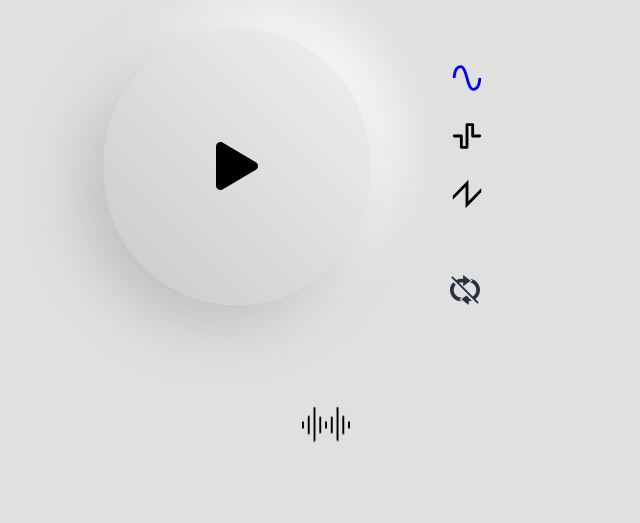
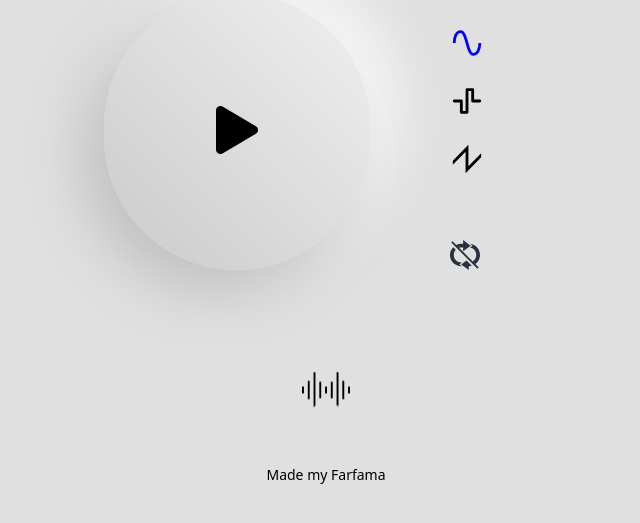
Before and after one commit to farfamahar/Geo-Tune, a website built with Vite: page index.html in a window 1280 px wide. Shown: the part 215-738 px from the top of the page, without its empty margins (314-954 px from the left). Built offline with nearby package versions, Linux system fonts and the light colour scheme.

Commit message:
Add credits

```diff
--- a/index.html
+++ b/index.html
@@ -29,7 +29,7 @@
           <i class="fas fa-play"></i>
         </button>
         <div class="flex mr-16 flex-col	mt-8 ml-20" data-wave='sine' id="wave-toggle">
-          <button class="text-left	" id="sine-toggle"><svg id="sine-icon" height="34" viewBox="0 0 24 24" width="34" xmlns="http://www.w3.org/2000/svg" fill="blue"><path d="m16.5 21c-3 0-4.19-4.24-5.45-8.72-.91-3.24-2.05-7.28-3.55-7.28-3.39 0-3.5 6.93-3.5 7h-2c0-.37.06-9 5.5-9 3 0 4.21 4.25 5.47 8.74.86 3.06 2.03 7.26 3.53 7.26 3.44 0 3.53-6.93 3.53-7h2c0 .37-.06 9-5.53 9z"/></svg></button>
+          <button class="text-left 	" id="sine-toggle"><svg id="sine-icon" height="34" viewBox="0 0 24 24" width="34" xmlns="http://www.w3.org/2000/svg" fill="blue"><path d="m16.5 21c-3 0-4.19-4.24-5.45-8.72-.91-3.24-2.05-7.28-3.55-7.28-3.39 0-3.5 6.93-3.5 7h-2c0-.37.06-9 5.5-9 3 0 4.21 4.25 5.47 8.74.86 3.06 2.03 7.26 3.53 7.26 3.44 0 3.53-6.93 3.53-7h2c0 .37-.06 9-5.53 9z"/></svg></button>
           <button class="mt-6 text-left	" id="square-toggle"><svg id="square-icon" xmlns="http://www.w3.org/2000/svg" class="icon icon-tabler icon-tabler-wave-square" width="34" height="34" viewBox="0 0 24 24" stroke-width="2" stroke="black" fill="none" stroke-linecap="round" stroke-linejoin="round">
             <path stroke="none" d="M0 0h24v24H0z" fill="none"/>
             <path d="M3 12h5v8h4v-16h4v8h5" />
@@ -46,6 +46,9 @@
       <div class="mt-16 text-xl" id="coordinates"></div>
       <div class="mt-4 text-xl" id="note"></div>
       <img class="mt-4" id="audio-wave" src="/audio-wave-static.png" alt="moving wave form" style="width:48px;height:48px;">
+      </div>
+      <div class="credits-section">
+        <a href="https://farfamahar.github.io/">Made my Farfama </a>
       </div>
     </div>
     <script>
--- a/style.css
+++ b/style.css
@@ -8,6 +8,11 @@ body{
 
 * {
   box-sizing: border-box;
+}
+
+.credits-section{
+  margin-top: 50px;
+  font-size: 14px;
 }
 
 .button {
```
